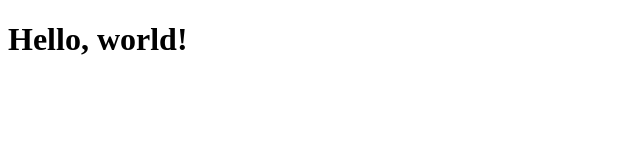
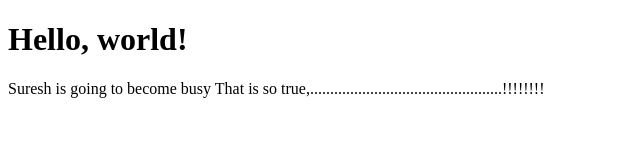
Before and after one commit to LankavalasaSuresh/my-portfolio, a plain HTML site: page contact.html in a window 1280 px wide. Shown: the whole page, without its empty margins (0-640 px from the left). Drawn offline with Linux system fonts and the light colour scheme.

Commit message:
modify contact page

```diff
--- a/contact.html
+++ b/contact.html
@@ -7,5 +7,15 @@
   </head>
   <body>
     <h1>Hello, world!</h1>
+    <p>
+      Suresh
+      is
+      going
+      to become
+      busy
+
+
+      That is so true,................................................!!!!!!!!
+    </p>
   </body>
 </html>
```
